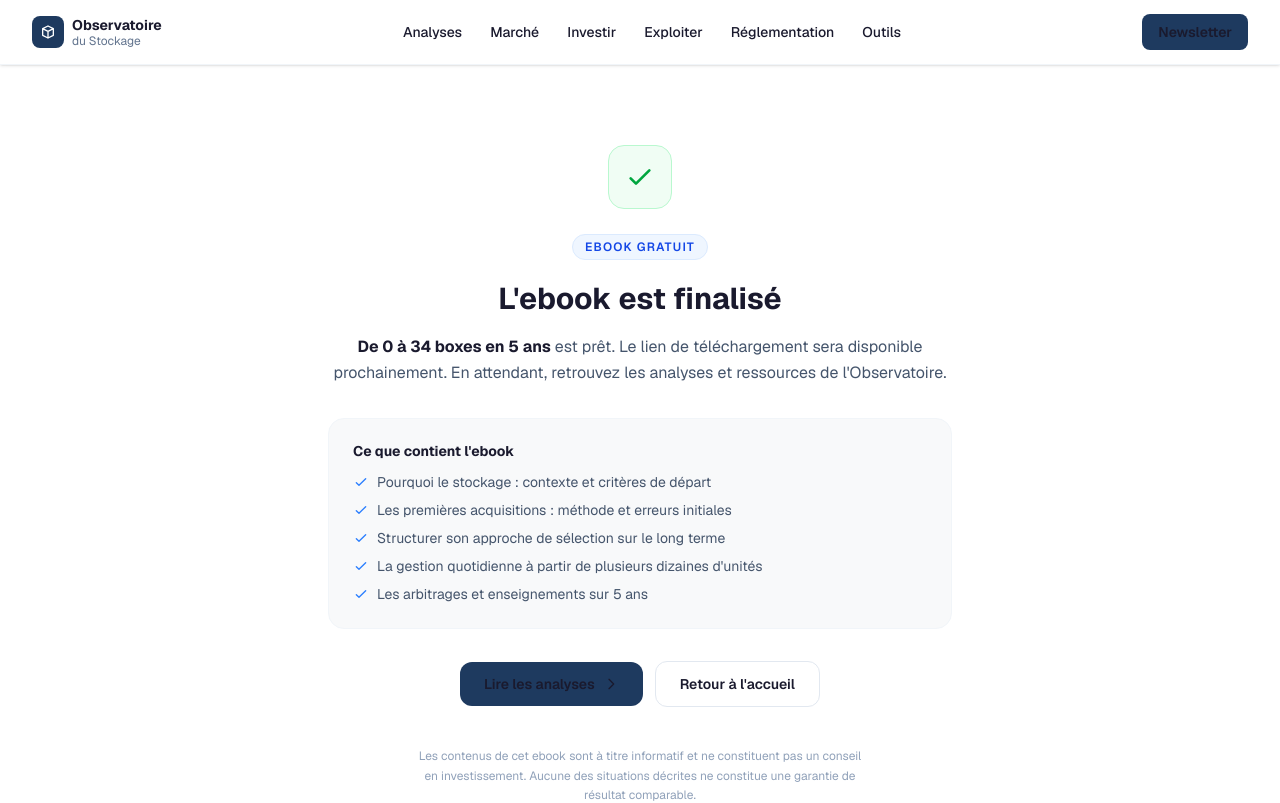
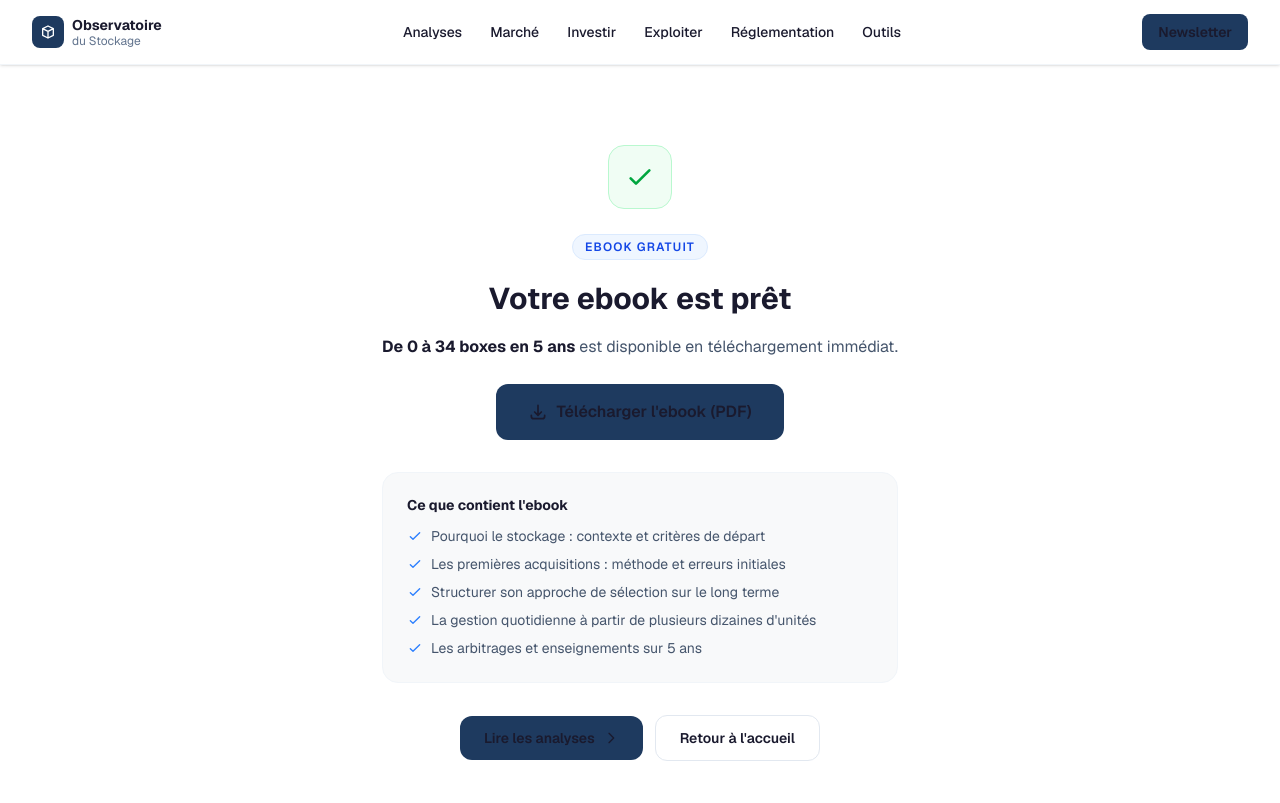
Before and after one commit to FlorentMaurice72/Observatoire-du-stockage, a Next.js app: page /ebook/merci in a window 1280 px wide. Shown: the top 803 px of the page. Built offline with nearby package versions, Linux system fonts and the light colour scheme.

Commit message:
feat: ajout bouton téléchargement PDF sur /ebook/merci
Co-Authored-By: Claude Sonnet 4.6 <noreply@anthropic.com>
Claude-Session: https://claude.ai/code/session_01HkKWgyuSfnMtxg2Wp41bpr

```diff
--- a/app/ebook/merci/page.tsx
+++ b/app/ebook/merci/page.tsx
@@ -22,12 +22,23 @@ export default function EbookMerciPage() {
         </span>
 
         <h1 className="text-2xl md:text-3xl font-bold text-[#1a1a2e] leading-tight mb-4">
-          L'ebook est finalisé
+          Votre ebook est prêt
         </h1>
 
-        <p className="text-base text-slate-600 leading-relaxed mb-8">
-          <strong className="text-[#1a1a2e]">De 0 à 34 boxes en 5 ans</strong> est prêt. Le lien de téléchargement sera disponible prochainement. En attendant, retrouvez les analyses et ressources de l'Observatoire.
+        <p className="text-base text-slate-600 leading-relaxed mb-6">
+          <strong className="text-[#1a1a2e]">De 0 à 34 boxes en 5 ans</strong> est disponible en téléchargement immédiat.
         </p>
+
+        <a
+          href="/ebook-de-0-a-34-boxes.pdf"
+          download
+          className="inline-flex items-center gap-2 bg-[#1e3a5f] text-white font-semibold px-8 py-4 rounded-xl hover:bg-[#162d4a] transition-colors text-base mb-8"
+        >
+          <svg className="w-5 h-5" fill="none" viewBox="0 0 24 24" stroke="currentColor">
+            <path strokeLinecap="round" strokeLinejoin="round" strokeWidth={2} d="M4 16v1a3 3 0 003 3h10a3 3 0 003-3v-1m-4-4l-4 4m0 0l-4-4m4 4V4" />
+          </svg>
+          Télécharger l'ebook (PDF)
+        </a>
 
         <div className="bg-[#f8f9fa] rounded-2xl border border-slate-100 p-6 mb-8 text-left">
           <h2 className="font-bold text-[#1a1a2e] text-sm mb-3">Ce que contient l'ebook</h2>
```
